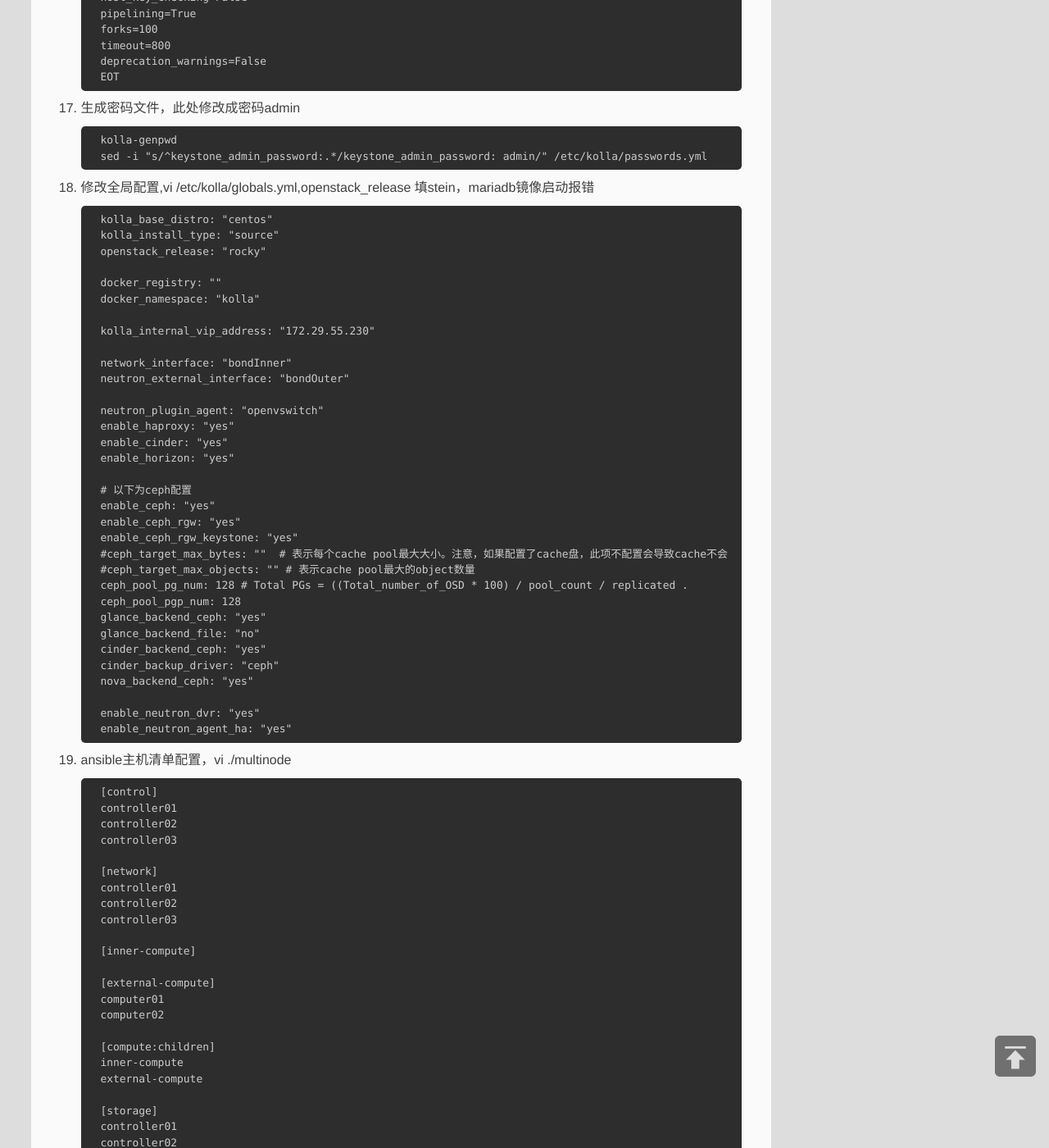
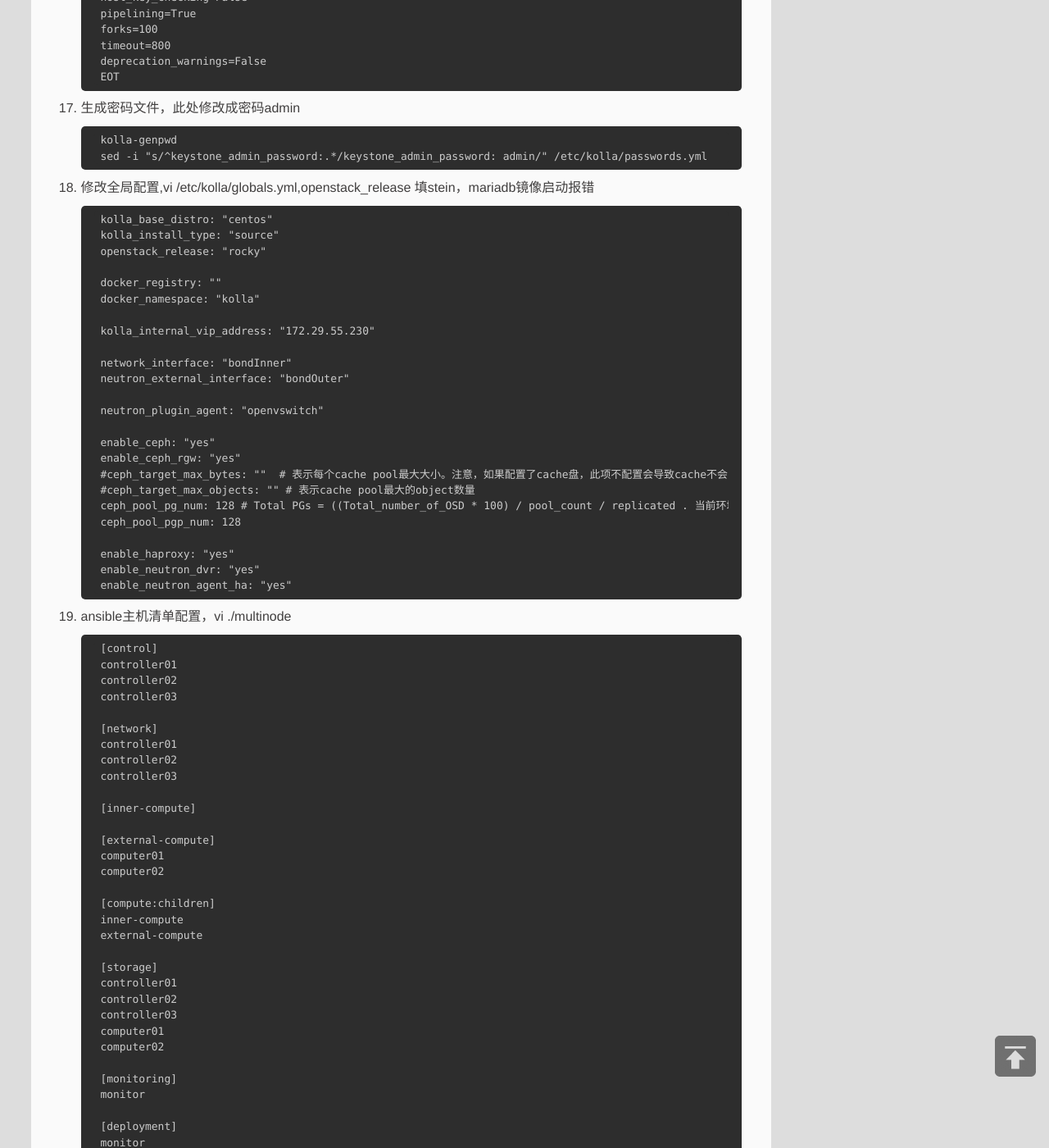
Before and after one commit to linyuliang/linyuliang.github.io, a Jekyll site: the page built from _posts/2019-06-20-kolla-ansible部署.md, in a window 1280 px wide and 1400 px high, scrolled down 7778 px. Shown: the whole window at 82% size. Built offline with Jekyll 4.4.1, drawn with Linux system fonts in a browser that asks for light colours; a script that is not in the unit is left out; comment, search, counter and statistics services are not loaded.

Commit message:
Update 2019-06-20-kolla-ansible部署.md

````diff
--- a/_posts/2019-06-20-kolla-ansible部署.md
+++ b/_posts/2019-06-20-kolla-ansible部署.md
@@ -404,24 +404,15 @@
     neutron_external_interface: "bondOuter"
 
     neutron_plugin_agent: "openvswitch"
-    enable_haproxy: "yes"
-    enable_cinder: "yes"
-    enable_horizon: "yes"
 
-    # 以下为ceph配置
     enable_ceph: "yes"
     enable_ceph_rgw: "yes"
-    enable_ceph_rgw_keystone: "yes"
     #ceph_target_max_bytes: ""  # 表示每个cache pool最大大小。注意，如果配置了cache盘，此项不配置会导致cache不会自动清空。cache_osd_size*cache_osd_num/replicated/cache_pool_num
     #ceph_target_max_objects: "" # 表示cache pool最大的object数量
-    ceph_pool_pg_num: 128 # Total PGs = ((Total_number_of_OSD * 100) / pool_count / replicated .
+    ceph_pool_pg_num: 128 # Total PGs = ((Total_number_of_OSD * 100) / pool_count / replicated . 当前环境计算结果为32
     ceph_pool_pgp_num: 128
-    glance_backend_ceph: "yes"
-    glance_backend_file: "no"
-    cinder_backend_ceph: "yes"
-    cinder_backup_driver: "ceph"
-    nova_backend_ceph: "yes"
 
+    enable_haproxy: "yes"
     enable_neutron_dvr: "yes"
     enable_neutron_agent_ha: "yes"
     ```
````
